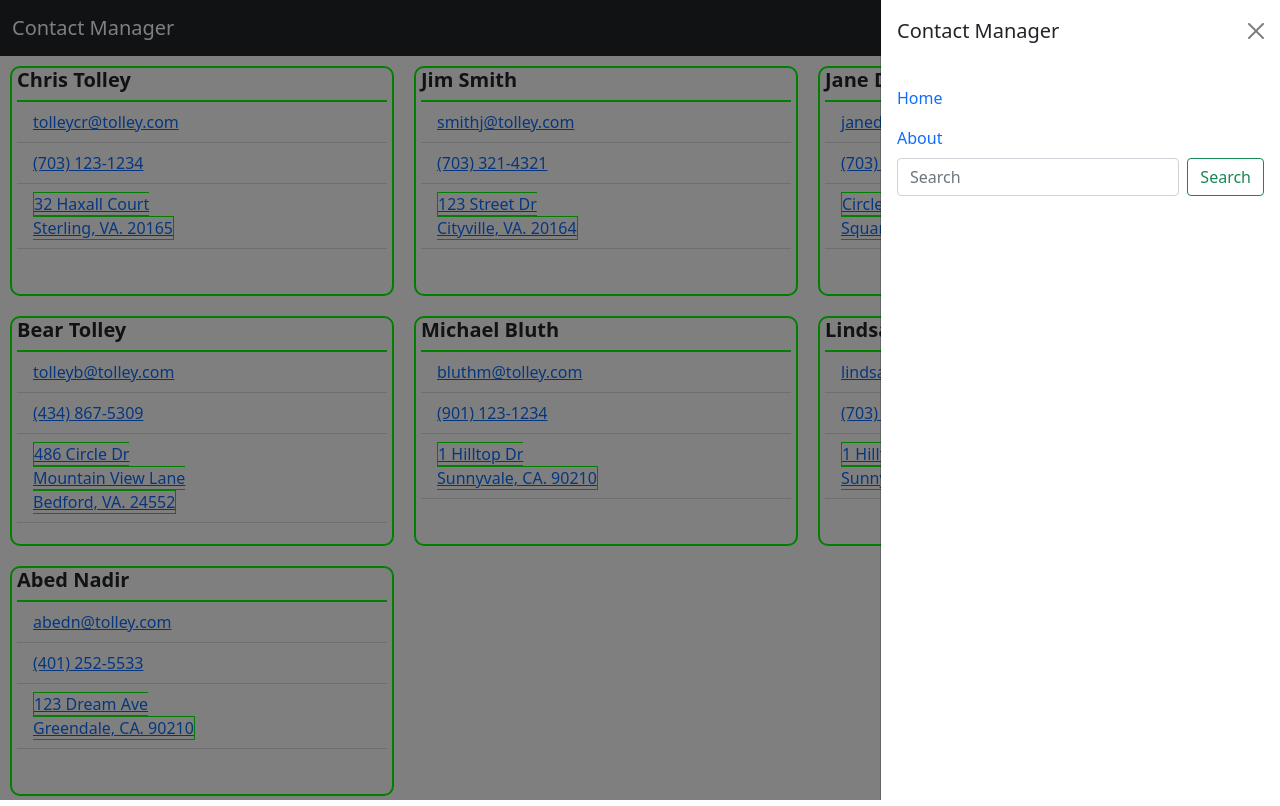
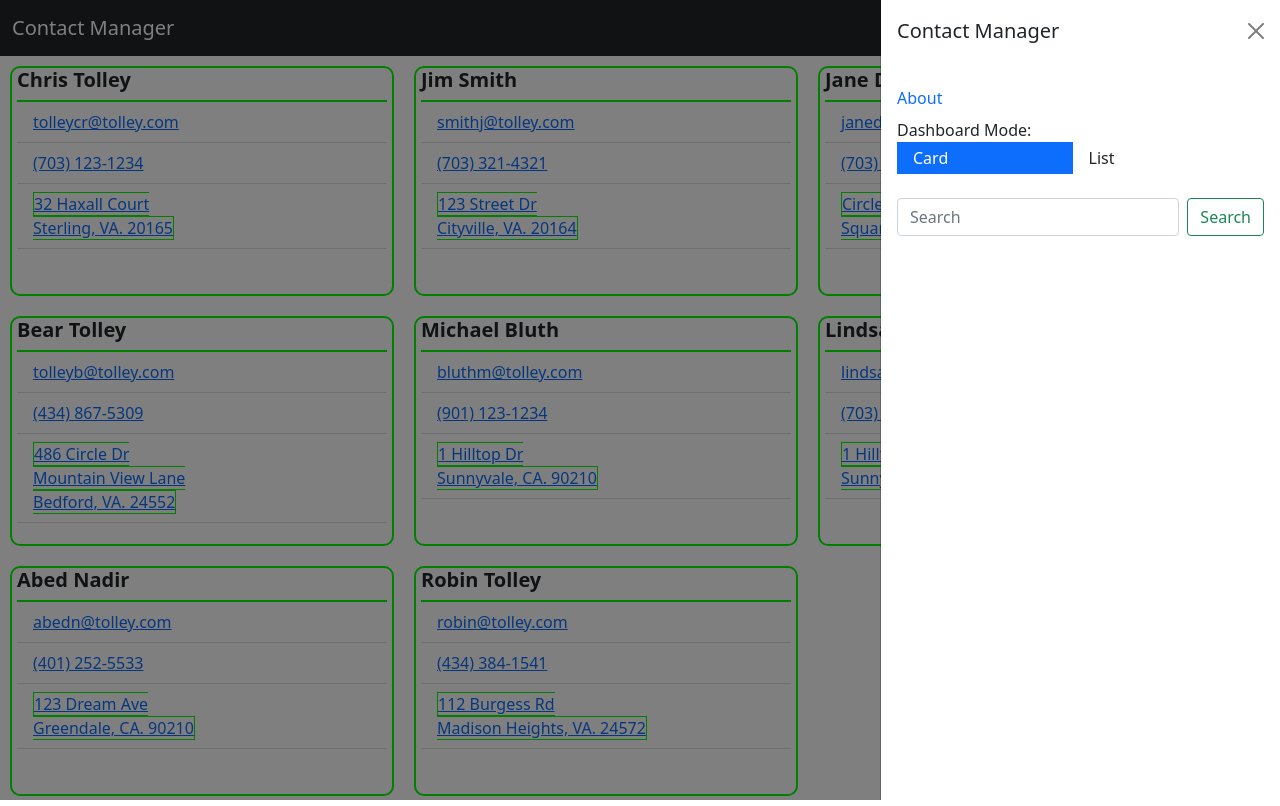
Before and after one commit to tolley/react-functional-contact-manager, a React (Create React App) app in the folder contact-manager/: page / in a window 1280 px wide. Both pictures are taken after a click on the button 1240 px from the left and 28 px from the top of the page. Built offline with nearby package versions, Linux system fonts and the light colour scheme.

Commit message:
Implemented the List view and an toggle to alternate between list and card

```diff
--- a/contact-manager/src/App.scss
+++ b/contact-manager/src/App.scss
@@ -19,6 +19,10 @@
 
 .ucfirst {
   text-transform: capitalize;
+}
+
+.uc {
+  text-transform: uppercase;
 }
 
 .name {
--- a/contact-manager/src/app/store.js
+++ b/contact-manager/src/app/store.js
@@ -1,10 +1,14 @@
 import { configureStore } from '@reduxjs/toolkit';
 import contactsReducer from '../features/contactsCollection/ContactsSlice';
+import headerReducer from '../features/header/headerSlice';
 import thunk from 'redux-thunk';
 import logger from 'redux-logger';
 
 export const store = configureStore({
-  reducer: { contacts: contactsReducer },
+  reducer: {
+    contacts: contactsReducer,
+    header: headerReducer
+  },
   middleware: [thunk, logger],
   devTools: true,
 });
--- a/contact-manager/src/data/contacts.js
+++ b/contact-manager/src/data/contacts.js
@@ -82,6 +82,18 @@ const contacts = [
         "city": "greendale",
         "state": "ca",
         "zip": "90210"
+    },
+    {
+        "id": 8,
+        "firstname": "robin",
+        "lastname": "tolley",
+        "phone": "4343841541",
+        "email": "robin@tolley.com",
+        "street": "112 burgess rd",
+        "street2": "",
+        "city": "madison heights",
+        "state": "va",
+        "zip": "24572"
     }
 ]
 
--- a/contact-manager/src/features/contactCard/ContactCard.js
+++ b/contact-manager/src/features/contactCard/ContactCard.js
@@ -1,10 +1,11 @@
 import { Card, ListGroup } from 'react-bootstrap';
 import Address from '../address/Address';
 import PhoneNumber from '../phoneNumber/PhoneNumber';
+import MailTo from '../mailTo/MailTo';
 
 export default function ContactCard(props) {
     const {
-        id,
+        // id,
         firstname,
         lastname,
         phone,
@@ -37,9 +38,7 @@ export default function ContactCard(props) {
             </Card.Title>
             <ListGroup variant="flush">
                 <ListGroup.Item>
-                    <a href={'mailto:' + email}>
-                        {email}
-                    </a>
+                    <MailTo email={email} />
                 </ListGroup.Item>
                 <ListGroup.Item>
                     <PhoneNumber phoneNumber={phone} />
--- a/contact-manager/src/features/contactListItem/ContactListItem.js
+++ b/contact-manager/src/features/contactListItem/ContactListItem.js
@@ -1,5 +1,31 @@
 import React from 'react';
+import PhoneNumber from '../phoneNumber/PhoneNumber';
+import MailTo from '../mailTo/MailTo';
 
-return (
-    <div>Contact List Item ToDo</div>
-);
+export default function ContactListItem(props) {
+    const {
+        firstname,
+        lastname,
+        phone,
+        email,
+        street,
+        street2,
+        city,
+        state,
+        zip
+    } = props.contactData;
+
+    return (
+        <tr>
+            <td className="ucfirst">{firstname}</td>
+            <td className="ucfirst">{lastname}</td>
+            <td><PhoneNumber phoneNumber={phone} /></td>
+            <td><MailTo email={email} /></td>
+            <td className="ucfirst">{street}</td>
+            <td className="ucfirst">{street2}</td>
+            <td className="ucfirst">{city}</td>
+            <td className="uc">{state}</td>
+            <td>{zip}</td>
+        </tr>
+    );
+};
--- a/contact-manager/src/features/contactsCollection/ContactsCollection.js
+++ b/contact-manager/src/features/contactsCollection/ContactsCollection.js
@@ -2,12 +2,14 @@
 // the contacts
 import React, { useEffect } from 'react';
 import { useDispatch, useSelector } from 'react-redux';
-// import { fetchContacts } from './ContactsCollectionAPI';
+import { Table } from 'react-bootstrap';
 import { read } from './ContactsSlice';
 import ContactCard from '../contactCard/ContactCard';
+import ContactListItem from '../contactListItem/ContactListItem';
 
 const ContactsCollection = () => {
     const dispatch = useDispatch();
+    const displayMode = useSelector(state => state.header.displayMode);
     const contacts = useSelector(state => state.contacts);
 
     // Shortcut until I implement filtering
@@ -23,14 +25,54 @@ const ContactsCollection = () => {
             <div>Loading...</div>
         );
     } else {
-        return (
-            <div id="contacts_collection">
-                {renderableContacts.map(contactData => (
-                    <ContactCard contactData={contactData} key={contactData.id} />
-                ))}
-            </div>
-        );
+        switch(displayMode) {
+            case 'card':
+                return (
+                    renderCards(renderableContacts)
+                );
+            case 'list':
+                return (
+                    renderList(renderableContacts)
+                );
+            default:
+                return (<h1>Unrecognized display mode!</h1>);
+        }
     }
 }
 
 export default ContactsCollection;
+
+function renderCards(contacts) {
+    return (
+        <div id="contacts_collection">
+            {contacts.map(contactData => (
+                <ContactCard contactData={contactData} key={contactData.id} />
+            ))}
+        </div>
+    );
+};
+
+function renderList(contacts) {
+    return (
+        <Table responsive="md">
+            <thead>
+                <tr>
+                    <th>First Name</th>
+                    <th>Last Name</th>
+                    <th>Phone #</th>
+                    <th>Email</th>
+                    <th>Street</th>
+                    <th>Street 2</th>
+                    <th>City</th>
+                    <th>State</th>
+                    <th>Zip</th>
+                </tr>
+            </thead>
+            <tbody>
+                {contacts.map(contactData => (
+                    <ContactListItem contactData={contactData} key={contactData.id} />
+                ))}
+            </tbody>
+        </Table>
+    );
+};
--- a/contact-manager/src/features/header/Header.js
+++ b/contact-manager/src/features/header/Header.js
@@ -1,4 +1,5 @@
 import React from 'react';
+import { useSelector, useDispatch } from 'react-redux';
 import {
     Navbar,
     Nav,
@@ -7,9 +8,16 @@ import {
     Form,
     FormControl,
     Button,
+    Dropdown,
+    ButtonGroup,
+    // DropdownButton,
 } from 'react-bootstrap';
+import { setDisplayMode } from './headerSlice';
 
 export default function Header() {
+    const dispatch = useDispatch();
+    const displayMode = useSelector(state => state.header.displayMode);
+
     return (
         <div className="dashboard">
             <Navbar bg="dark" variant="dark" sticky="top" expand={false}>
@@ -28,9 +36,24 @@ export default function Header() {
                         </Offcanvas.Header>
                         <Offcanvas.Body>
                             <Nav className="justify-content-end flex-grow-1 pe-3">
-                                <Nav.Link href="/dashboard">Home</Nav.Link>
                                 <Nav.Link href="/about">About</Nav.Link>
                             </Nav>
+                            <Nav className="justify-content=end flex-grow-1 pe-3">
+                                Dashboard Mode:
+                                <ButtonGroup
+                                    variant="secondary"
+                                    size="sm">
+                                    <Dropdown.Item className={(displayMode === 'card')? 'active': ''}
+                                        onClick={() => dispatch(setDisplayMode('card')) }>
+                                        Card
+                                    </Dropdown.Item>
+                                    <Dropdown.Item className={(displayMode === 'list')? 'active': ''}
+                                        onClick={() => dispatch(setDisplayMode('list')) }>
+                                        List
+                                    </Dropdown.Item>
+                                </ButtonGroup>
+                            </Nav>
+                            <br />
                             <Form className="d-flex">
                                 <FormControl
                                     type="search"
--- /dev/null
+++ b/contact-manager/src/features/header/headerSlice.js
@@ -0,0 +1,21 @@
+import { createSlice } from '@reduxjs/toolkit';
+
+const initialState = {
+  displayMode: 'card'
+};
+
+export const headerSlice = createSlice({
+  name: 'header',
+  initialState,
+  reducers: {
+    setDisplayMode: (state, action) => {
+      state.displayMode = action.payload;
+    },
+  }
+});
+
+export const { setDisplayMode } = headerSlice.actions;
+
+export const selectDisplayMode = (state) => state.header.value;
+
+export default headerSlice.reducer;
--- /dev/null
+++ b/contact-manager/src/features/mailTo/MailTo.js
@@ -0,0 +1,16 @@
+import React from 'react';
+
+export default function MailTo(props) {
+    const {
+        email
+    } = props;
+
+    if(!email || !email.length)
+        return (<span>No Email Address Found in MailTo</span>);
+
+    return (
+        <a href={'mailto:' + email}>
+            {email}
+        </a>
+    );
+}
```
